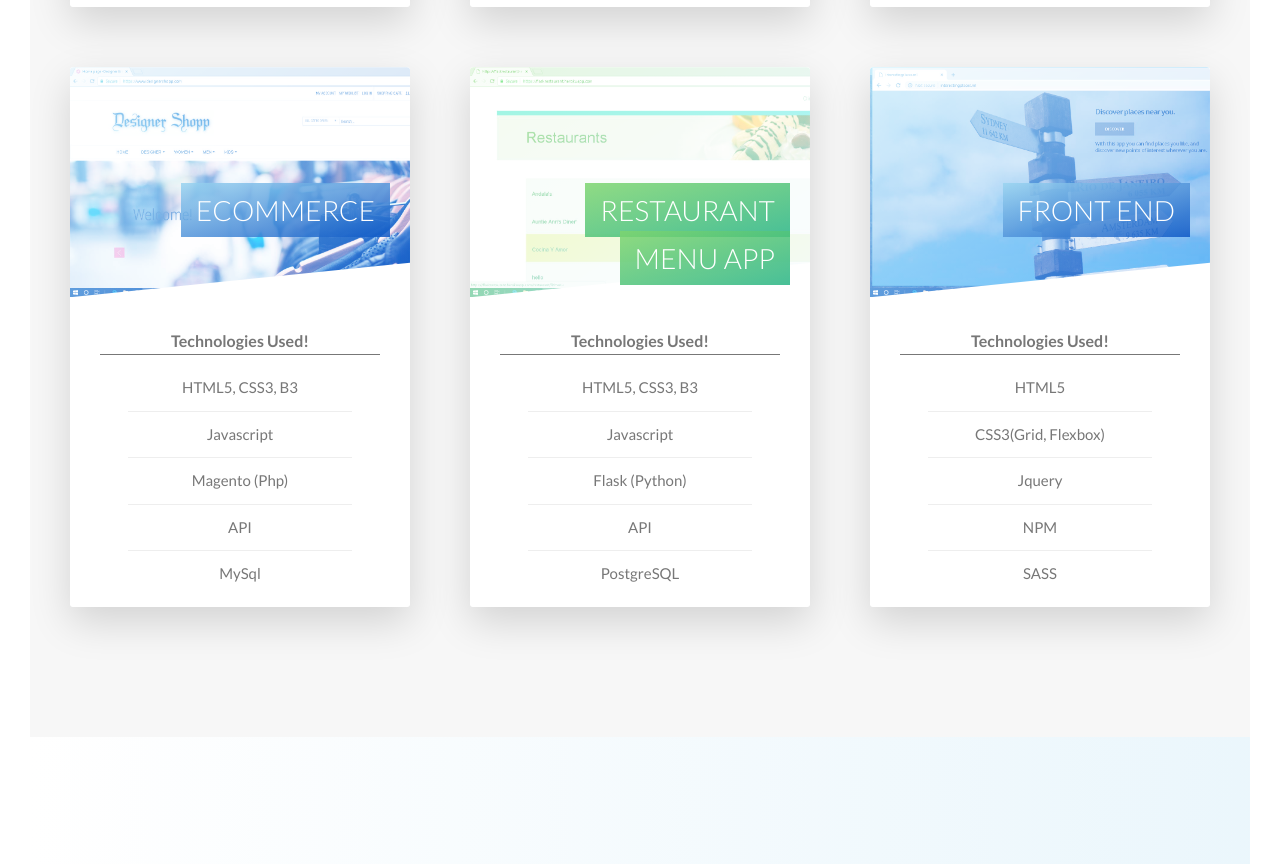
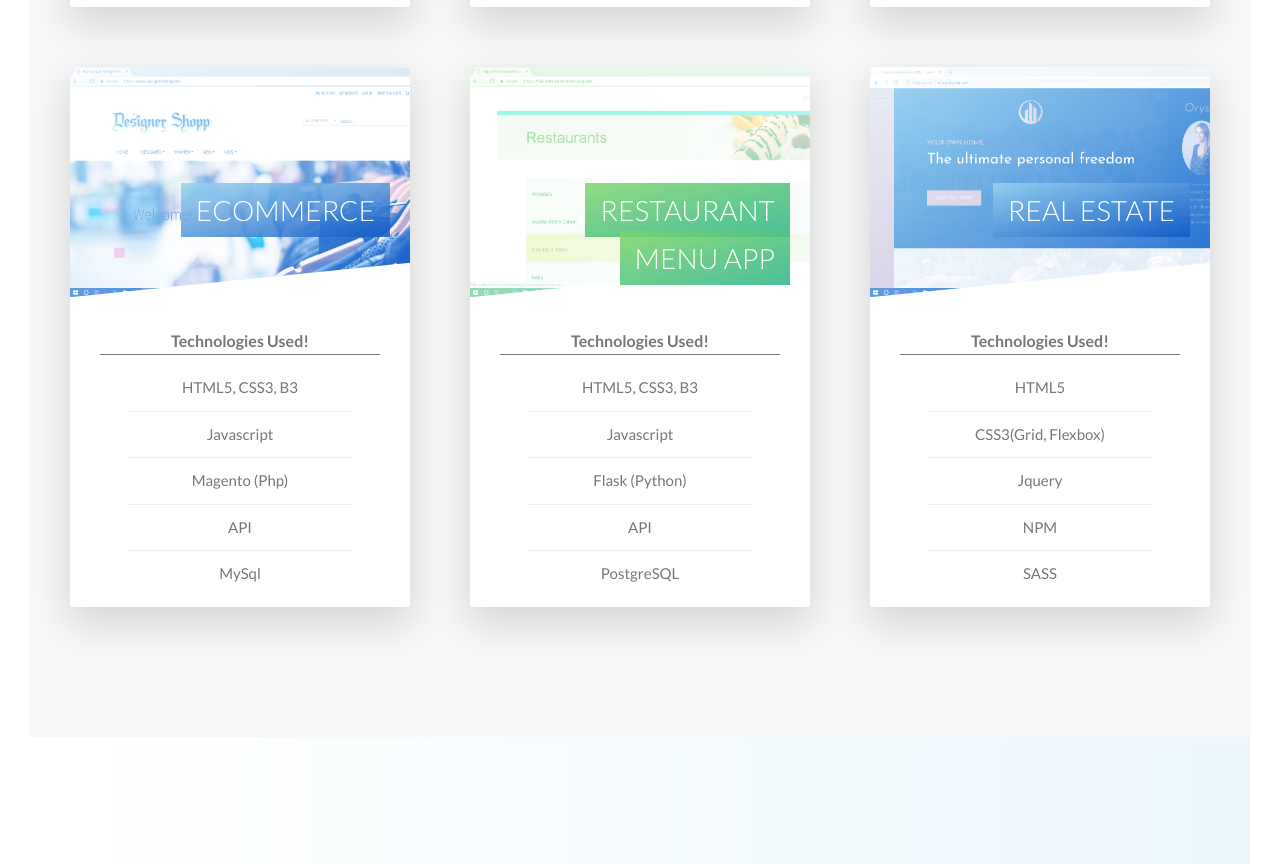
Before and after one commit to flex2016/Portfolio, a website: page index.html in a window 1280 px wide. Shown: the part 3189-4053 px from the top of the page. Drawn offline with Linux system fonts and the light colour scheme.

Commit message:
changed image for real estate project

```diff
--- a/index.html
+++ b/index.html
@@ -303,11 +303,11 @@
                     <div class="col-1-of-3">
                        <div class="card">
                            <div class="card__side card__side--front">
-                                <div class="card__picture card__picture--1">
+                                <div class="card__picture card__picture--6">
                                     &nbsp;
                                 </div>
                                 <h4 class="card__heading">
-                                    <span class="card__heading-span card__heading-span--2">Front End</span>
+                                    <span class="card__heading-span card__heading-span--2">Real Estate</span>
                                 </h4>
                                 <div class="card__details">
                                     <h2 class="heading-tertiary">
--- a/sass/components/_card.scss
+++ b/sass/components/_card.scss
@@ -85,6 +85,11 @@
         &--5 {
             background-image: linear-gradient(to right bottom, $color-tertiary-light, $color-primary-light),
             url(../img/restaurants.jpg);
+        }
+
+        &--6 {
+            background-image: linear-gradient(to right bottom, $color-primary-light, $color-primary-dark),
+            url(../img/orysyakurilo.jpg);
         }
 
 
```
Also changed, not shown: css/style.css, img/orysyakurilo.jpg (added).
